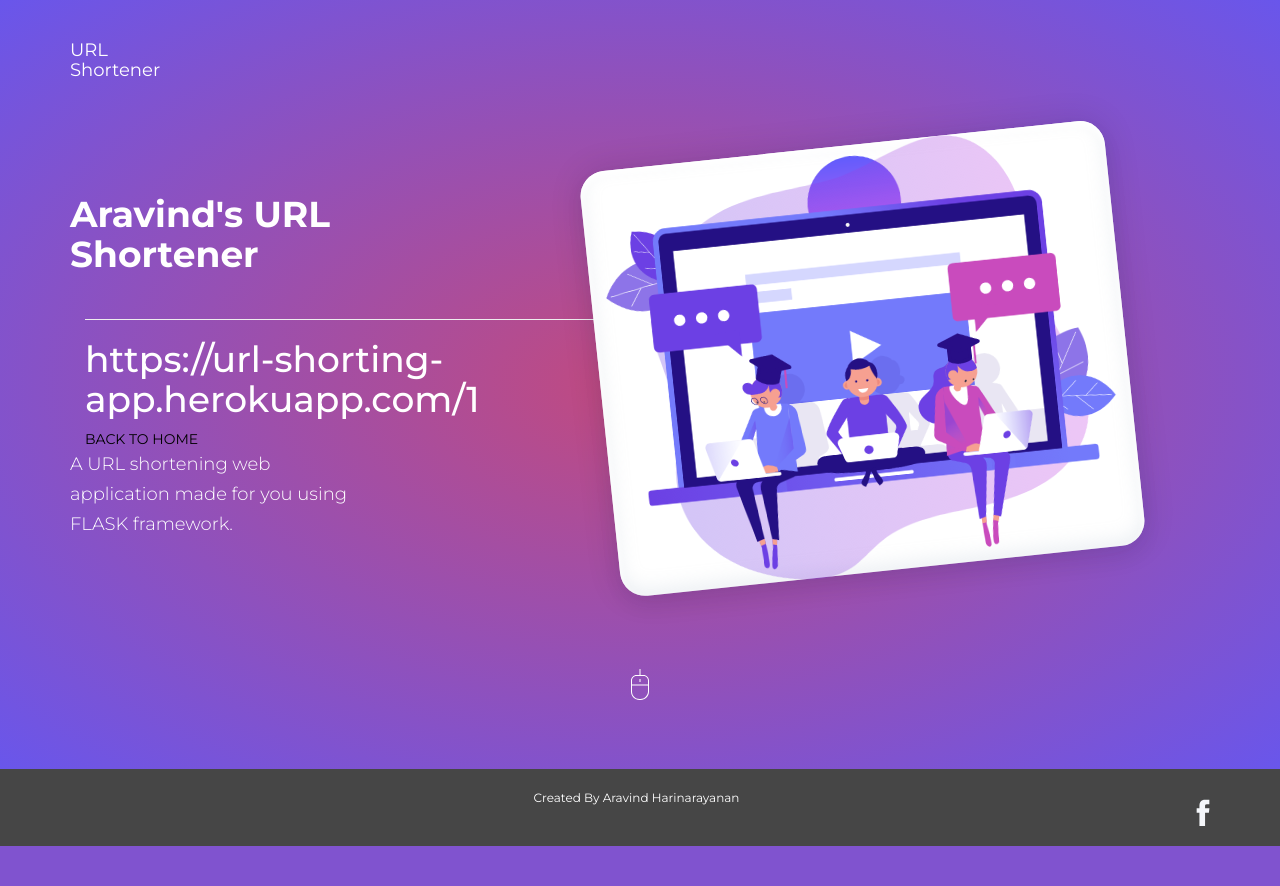
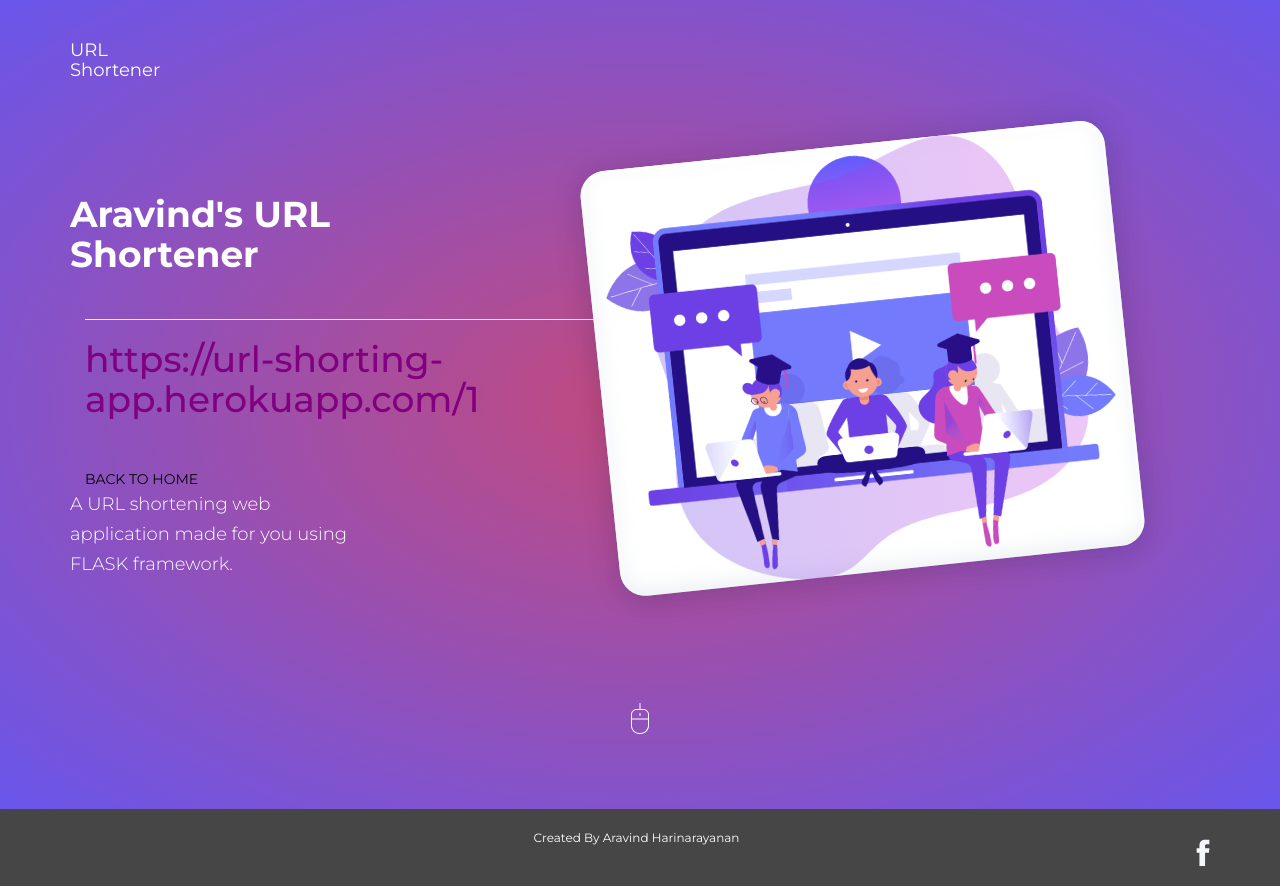
Before and after one commit to AravindHari/URL-Shortening-website, a Flask app: page /display/1 in a window 1280 px wide. Before the commit the page ends 846 px from the top, so only its background shows below. Run offline with Flask 2, Linux system fonts and the light colour scheme; some libraries are stand-ins or nearby versions.

Commit message:
Update shorturl.html

```diff
--- a/templates/shorturl.html
+++ b/templates/shorturl.html
@@ -2,6 +2,9 @@
 {% block title %}Short URL{% endblock %}
 
 {% block content %}
-    <h1>https://url-shorting-app.herokuapp.com/{{short_url_display}}</h1>
+    <h1><a href="https://url-shorting-app.herokuapp.com/{{short_url_display}}" style="color: purple;">https://url-shorting-app.herokuapp.com/{{short_url_display}}</a></h1>
+
+    <br>
+    <br>
     <a href="https://url-shorting-app.herokuapp.com/" style="color: black;">BACK TO HOME</a>
 {% endblock %}
```
